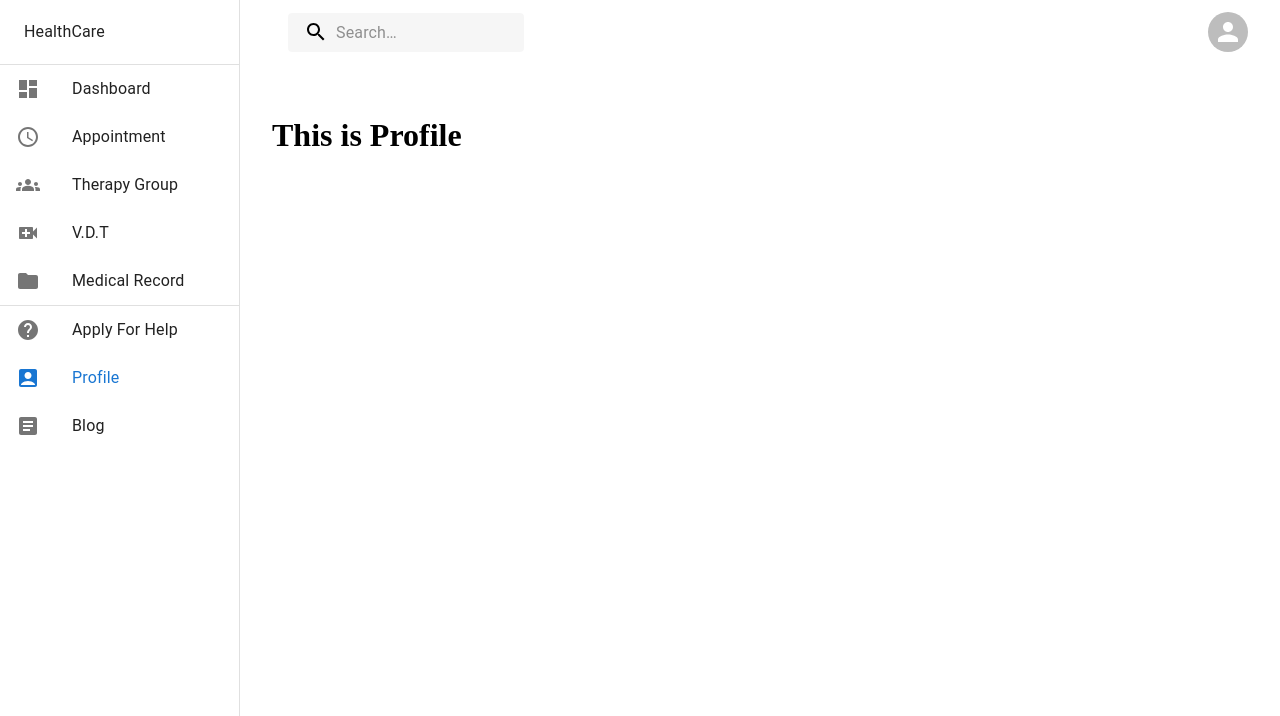
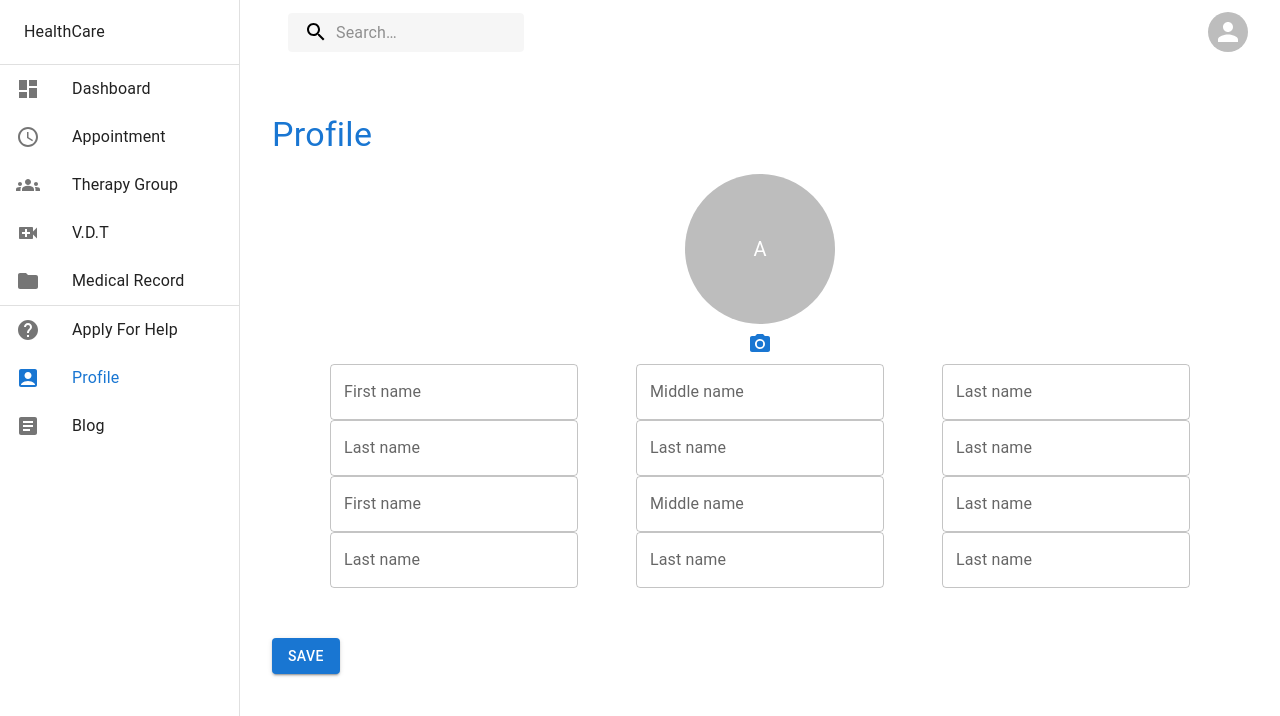
Before and after one commit to mengstabketemaw/telehealth, a React (Create React App) app: page /patient/profile in a window 1280 px wide. Shown: the top 716 px of the page. Built offline with nearby package versions, Linux system fonts and the light colour scheme; what react-geocode would draw is missing.

Commit message:
profile page has been configured 50% from the ui prespective

```diff
--- /dev/null
+++ b/src/hooks/useDisplayImage.js
@@ -0,0 +1,21 @@
+
+//from https://stackoverflow.com/questions/43992427/how-to-display-a-image-selected-from-input-type-file-in-reactjs
+
+import { useState } from "react";
+
+export function useDisplayImage() {
+    const [result, setResult] = useState("");
+
+    function uploader(e) {
+      const imageFile = e.target.files[0];
+
+      const reader = new FileReader();
+      reader.addEventListener("load", (e) => {
+        setResult(e.target.result);
+      });
+
+      reader.readAsDataURL(imageFile);
+    }
+
+    return { result, uploader };
+  }
--- a/src/pages/patient/Profile.js
+++ b/src/pages/patient/Profile.js
@@ -1,8 +1,79 @@
+import { Photo, PhotoCamera } from "@mui/icons-material";
+import { Avatar, Box, Button, Container, Dialog, DialogContent, DialogTitle, IconButton, Stack, TextField, Typography } from "@mui/material";
+import { useState } from "react";
+import { useDisplayImage } from "../../hooks/useDisplayImage";
+
+
 const Profile = ()=>{
+    const [profile,setProfile] = useState({});
+    const {result,uploader} = useDisplayImage();
+
     return (<>
+    <br/>
+    <Typography variant="h4" color="primary">Profile</Typography>
+    <br/>
+    <Box sx={{width:"100%"}}>
+        <Container sx={{width:"fit-content"}}>
+            <Stack alignItems={"center"} spacing={0}>
+                <Avatar sx={{width:"150px",height:"150px"}}
+                    src={result}
+                >A</Avatar>
+                <label>
+                    <input
+                        style={{display:"none"}} id="icon-button-file" type="file" accept="image/*"
+                        files={[profile?.image||""]}
+                        onChange={e=>{
+                            uploader(e);
+                            setProfile({...profile,image:URL.createObjectURL(e.target.files[0])})
+                        }}
+                        />
+                    <IconButton component="span" color="primary">
+                        <PhotoCamera/>
+                    </IconButton>
+                </label>
+            </Stack>
+        </Container>
+        <Box sx={{marginBottom:"50px",display:"flex",alignItems:"flex-start", spacing:"10",flexWrap:"wrap",justifyContent:"space-evenly"}}>
+        <TextField
+            label={"First name"}
+        />
+        <TextField
+            label={"Middle name"}
+        />
+        <TextField
+            label={"Last name"}
+        />
+        <TextField
+            label={"Last name"}
+        />
+        <TextField
+            label={"Last name"}
+        />
+        <TextField
+            label={"Last name"}
+        />
 
-    <h1>This is Profile</h1>
-
+        <TextField
+            label={"First name"}
+        />
+        <TextField
+            label={"Middle name"}
+        />
+        <TextField
+            label={"Last name"}
+        />
+        <TextField
+            label={"Last name"}
+        />
+        <TextField
+            label={"Last name"}
+        />
+        <TextField
+            label={"Last name"}
+        />
+        </Box>
+        <Button variant="contained">Save</Button>
+    </Box>
     </>
     )
 }
```
